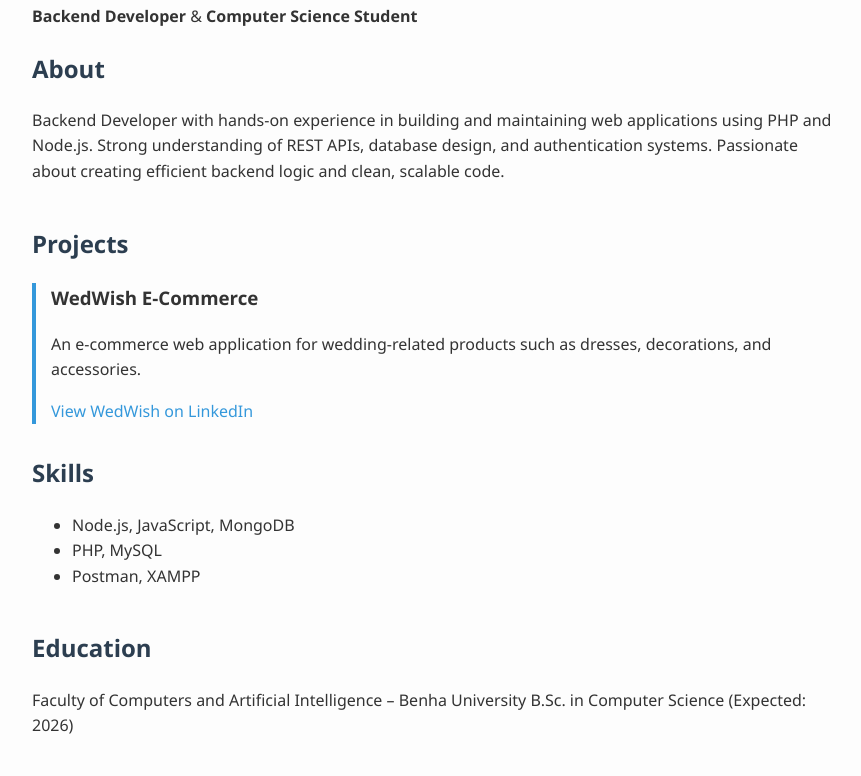
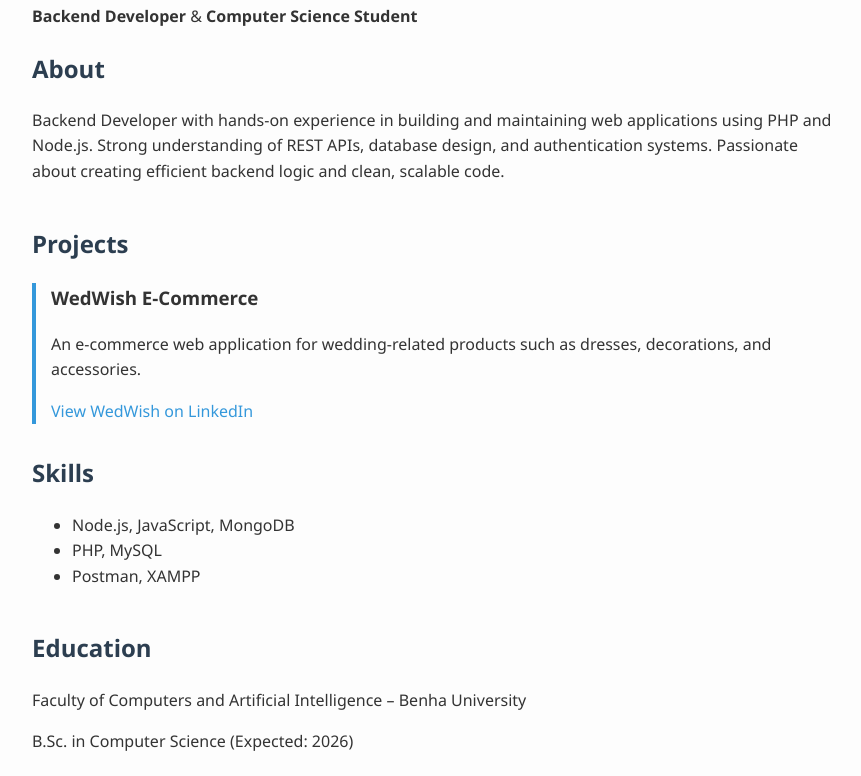
Before and after one commit to 0xomn/0xomn.github.io, a plain HTML site: page index.html in a window 1280 px wide. Shown: the part 150-926 px from the top of the page, without its empty margins (208-1069 px from the left). Drawn offline with Linux system fonts and the light colour scheme.

Commit message:
Update index.html

```diff
--- a/index.html
+++ b/index.html
@@ -70,7 +70,7 @@
     <div class="section">
       <h2>Education</h2>
       <p >Faculty of Computers and Artificial Intelligence – Benha University
-B.Sc. in Computer Science (Expected: 2026)</p>
+<p/><p>B.Sc. in Computer Science (Expected: 2026)</p>
     </div>
  <div class="section">
       <h2>Language</h2>
```
